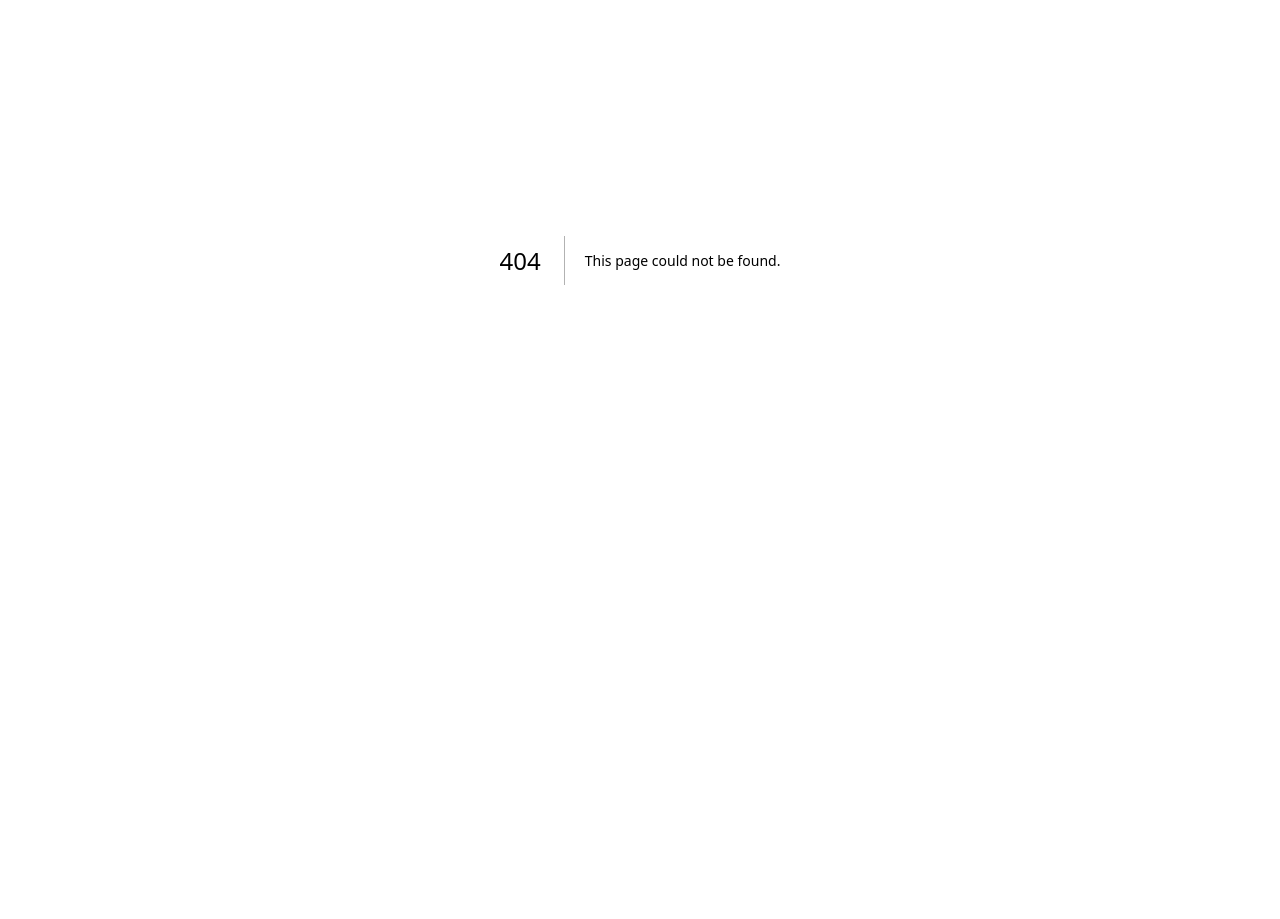
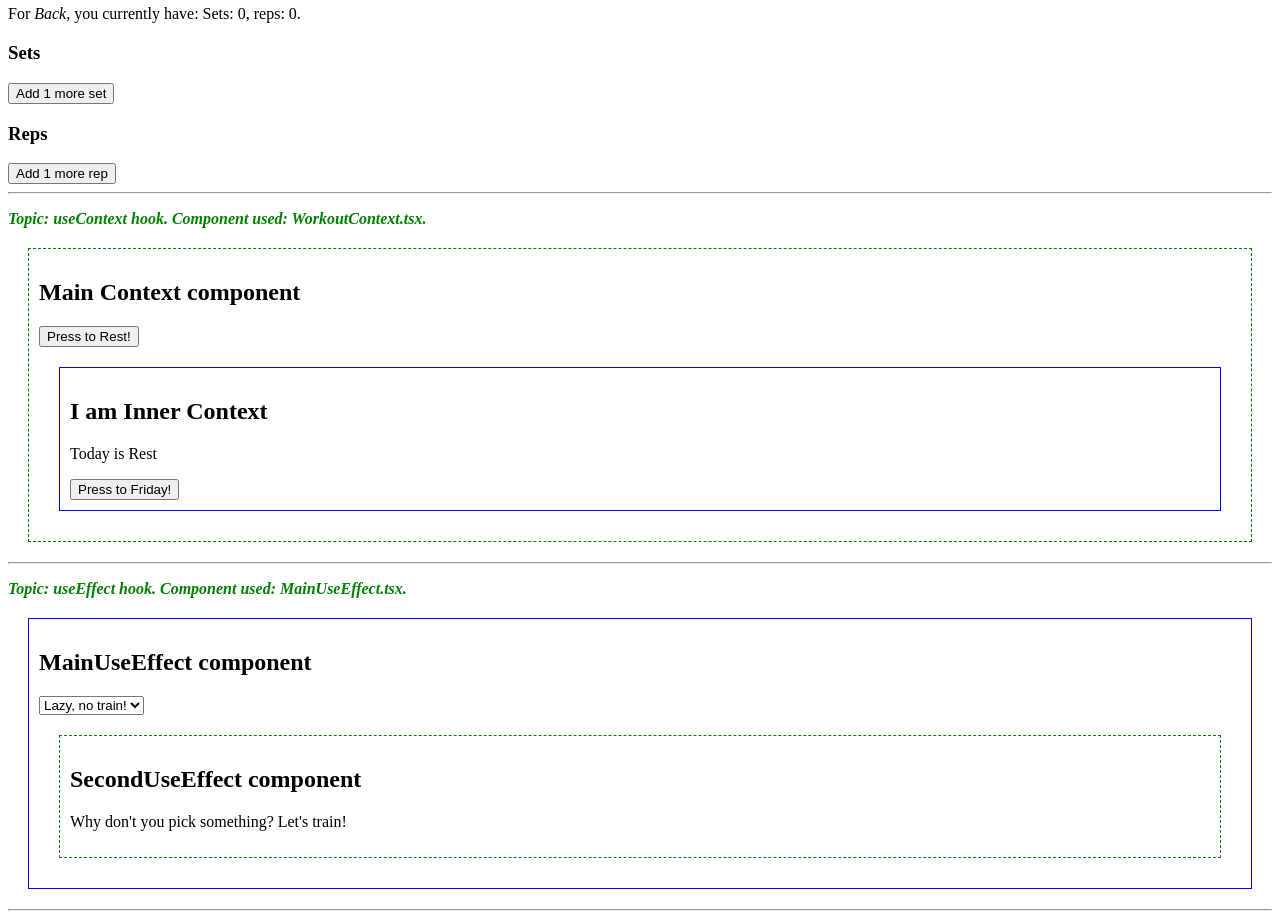
Before and after one commit to gabrieltira94/react, a Next.js app: page /react-hooks in a window 1280 px wide. Before the commit this address had no page. Shown: the part 140-1059 px from the top of the page. Before the commit the page ends 800 px from the top, so only its background shows below. Built offline with nearby package versions, Linux system fonts and the light colour scheme.

Commit message:
Added useEffect hook topic

```diff
--- a/pages/react/index.tsx
+++ b/pages/react-hooks/index.tsx
@@ -1,14 +1,14 @@
 import { Days, WorkoutContext } from "@/contexts/WorkoutContext";
-import ReactView from "@/views/React";
+import ReactHooksView from "@/views/ReactHooks";
 import { useState } from "react";
 
-export default function React() {
+export default function ReactHooks() {
   const [day, setDay] = useState<Days>('Rest');
 
   return (
     // setDay assignemnt is spread in all places where `useWorkoutContext()` hook is used
     <WorkoutContext.Provider value={{ day, setDay }}>
-      <ReactView />
+      <ReactHooksView />
     </WorkoutContext.Provider>
   );
 }
--- a/views/React.tsx
+++ b/views/ReactHooks.tsx
@@ -1,8 +1,9 @@
 import ExerciseCounter from "@/components/ExerciseCounter";
 import TopicHeader from "@/components/TopicHeader";
 import MainContext from "./Context/MainContext";
+import MainUseEffect from "./useEffect/MainUseEffect";
 
-export default function ReactView() {
+export default function ReactHooksView() {
   return (
     <>
       <h3>React Page</h3 >
@@ -18,13 +19,22 @@ export default function ReactView() {
       <hr />
       <TopicHeader
         componentUsed="WorkoutContext.tsx"
-        topic="This shows how React Context works"
+        topic="useContext hook"
       />
 
       <MainContext />
 
       <hr />
 
+      <TopicHeader
+        componentUsed="MainUseEffect.tsx"
+        topic="useEffect hook"
+      />
+
+      <MainUseEffect />
+
+      <hr />
+
     </>
   );
 }
--- /dev/null
+++ b/views/useEffect/MainUseEffect.tsx
@@ -0,0 +1,28 @@
+import { MainDiv } from "@/components/divs/MainDiv";
+import { Muscles } from "@/misc/Muscles";
+import { useState } from "react";
+import SecondUseEffect from "./SecondUseEffect";
+
+export default function MainUseEffect() {
+  const [muscle, setMuscle] = useState<Muscles>();
+
+  return (
+    <MainDiv>
+      <h2>MainUseEffect component</h2>
+
+      <select onChange={e => setMuscle(e.target.value as Muscles)} title="What muscle do you want to work?">
+        <option>Lazy, no train!</option>
+        <option>Chest</option>
+        <option>Back</option>
+        <option>Legs</option>
+        <option>Biceps</option>
+        <option>Triceps</option>
+        <option>Shoulders</option>
+        <option>Abs</option>
+        <option>Lumbar</option>
+      </select>
+
+      <SecondUseEffect muscle={muscle} />
+    </MainDiv>
+  );
+}
--- /dev/null
+++ b/views/useEffect/SecondUseEffect.tsx
@@ -0,0 +1,42 @@
+import { SecondaryDiv } from "@/components/divs/SecondaryDiv";
+import { Muscles } from "@/misc/Muscles";
+import { useEffect, useState } from "react";
+
+interface Props {
+  muscle?: Muscles;
+}
+
+export default function SecondUseEffect(props: Props) {
+  const { muscle } = props;
+  const [text, setText] = useState<string>('');
+
+  useEffect(() => {
+    switch (muscle) {
+      case "Abs":
+      case "Lumbar":
+        return setText(`You want strong abdomnial belt, since you want to work ${muscle}, nice!`);
+
+      case "Chest":
+      case "Triceps":
+      case "Shoulders":
+        return setText(`Oh, push day for ${muscle}, got it!`);
+
+      case "Back":
+      case "Biceps":
+        return setText(`You want to work ${muscle}, got it!`);
+
+      case "Legs":
+        return setText(`${muscle}! You picked the most beautiful group!`);
+      default:
+        setText("Why don't you pick something? Let's train!");
+    }
+  }, [muscle]);
+
+  return (
+    <SecondaryDiv>
+      <h2>SecondUseEffect component</h2>
+
+      <p>{text}</p>
+    </SecondaryDiv>
+  );
+}
```
